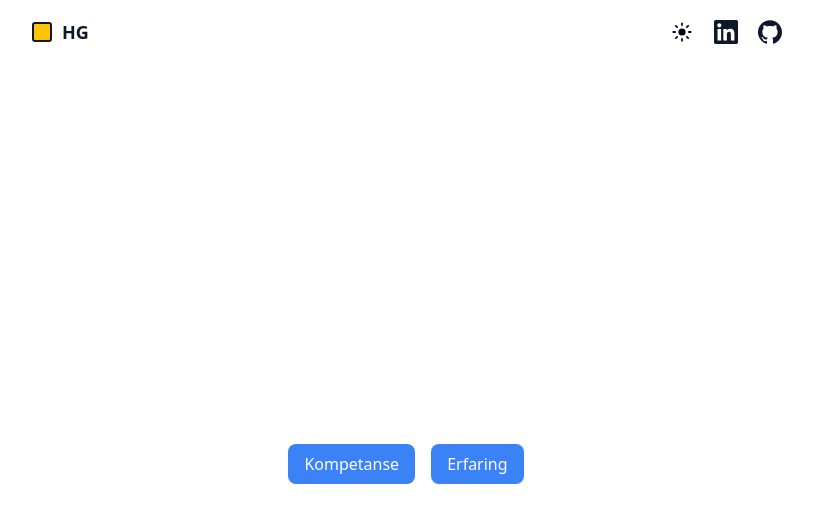
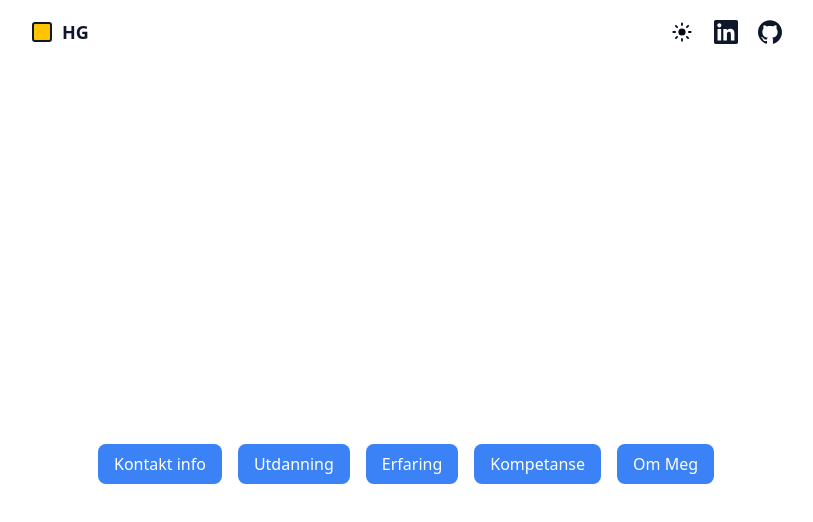
Before and after one commit to coding-chef77/portfolio-chadcn-ui, a React (Vite) app: page / in a window 1280 px wide. Shown: the top 522 px of the page, without its empty margins (234-1047 px from the left). Built offline with nearby package versions, Linux system fonts and the light colour scheme.

Commit message:
Added all the CV files

```diff
--- /dev/null
+++ b/src/components/Cv/CvKontakt.tsx
@@ -0,0 +1,5 @@
+const CvKontakt = () => {
+  return <div>CvKontakt</div>;
+};
+
+export default CvKontakt;
--- /dev/null
+++ b/src/components/Cv/CvProfil.tsx
@@ -0,0 +1,7 @@
+import React from "react";
+
+const CvProfil = () => {
+  return <div>CvProfil</div>;
+};
+
+export default CvProfil;
--- /dev/null
+++ b/src/components/Cv/CvUtdanning.tsx
@@ -0,0 +1,7 @@
+import React from "react";
+
+const CvUtdanning = () => {
+  return <div>CvUtdanning</div>;
+};
+
+export default CvUtdanning;
--- a/src/pages/CvPage/CvPage.tsx
+++ b/src/pages/CvPage/CvPage.tsx
@@ -1,6 +1,6 @@
+import * as React from "react";
 import CvErfaring from "@/components/Cv/CvErfaring";
 import CvKompetanse from "@/components/Cv/CvKompetanse";
-
 import {
   Dialog,
   DialogContent,
@@ -9,37 +9,36 @@ import {
   DialogTitle,
   DialogTrigger,
 } from "@/components/ui/dialog";
+import CvKontakt from "@/components/Cv/CvKontakt";
+import CvUtdanning from "@/components/Cv/CvUtdanning";
+import CvProfil from "@/components/Cv/CvProfil";
 
-const CvPage = () => (
-  <div className="flex justify-center items-center gap-4 h-screen">
+type CvSectionProps = {
+  title: string;
+  content: React.ReactNode;
+};
+
+const CvSection: React.FC<CvSectionProps> = ({ title, content }) => (
   <Dialog>
     <DialogTrigger className="px-4 py-2 bg-blue-500 text-white rounded-lg hover:bg-blue-600">
-        Kompetanse
+      {title}
     </DialogTrigger>
     <DialogContent>
       <DialogHeader>
-          <DialogTitle className="text-lg font-semibold">
-            Kompetanse
-          </DialogTitle>
+        <DialogTitle className="text-lg font-semibold">{title}</DialogTitle>
       </DialogHeader>
-        <DialogDescription>
-          <CvKompetanse />
-        </DialogDescription>
+      <DialogDescription>{content}</DialogDescription>
     </DialogContent>
   </Dialog>
-    <Dialog>
-      <DialogTrigger className="px-4 py-2 bg-blue-500 text-white rounded-lg hover:bg-blue-600">
-        Erfaring
-      </DialogTrigger>
-      <DialogContent>
-        <DialogHeader>
-          <DialogTitle className="text-lg font-semibold">Erfaring</DialogTitle>
-        </DialogHeader>
-        <DialogDescription>
-          <CvErfaring />
-        </DialogDescription>
-      </DialogContent>
-    </Dialog>
+);
+
+const CvPage: React.FC = () => (
+  <div className="flex justify-center items-center gap-4 h-screen">
+    <CvSection title="Kontakt info" content={<CvKontakt />} />
+    <CvSection title="Utdanning" content={<CvUtdanning />} />
+    <CvSection title="Erfaring" content={<CvErfaring />} />
+    <CvSection title="Kompetanse" content={<CvKompetanse />} />
+    <CvSection title="Om Meg" content={<CvProfil />} />
   </div>
 );
 
```
Lines whose indentation alone changed are shown as unchanged.
